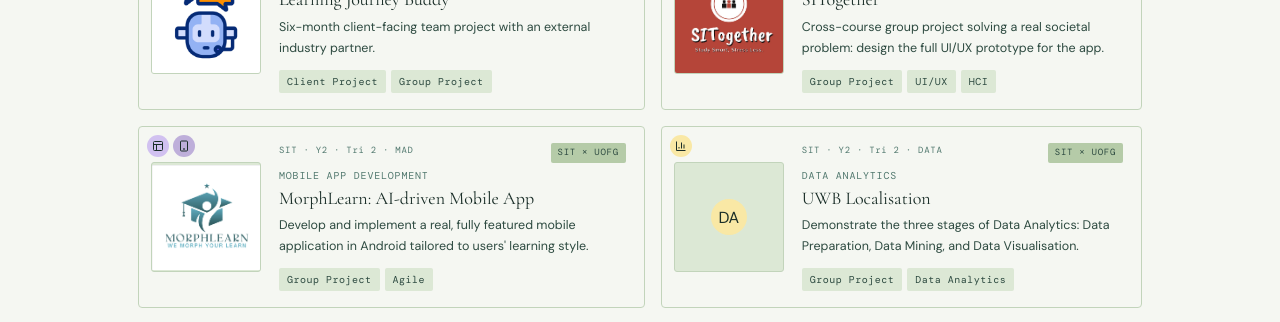
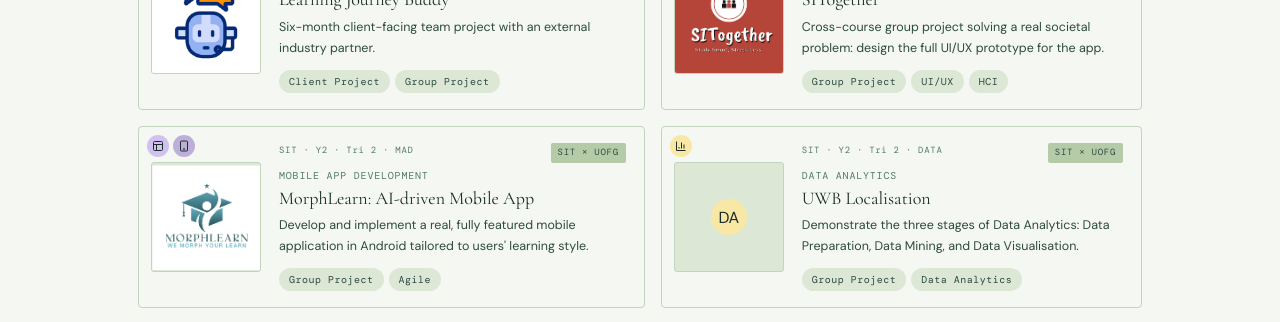
Before and after one commit to tri-o-na/triona-portfolio, a plain HTML site: page projects.html in a window 1280 px wide. Shown: the part 387-709 px from the top of the page. Drawn offline with nearby package versions, Linux system fonts and the light colour scheme.

Commit message:
feat: updated project tags design

```diff
--- a/assets/css/projects.css
+++ b/assets/css/projects.css
@@ -258,8 +258,8 @@
 }
 
 .tag {
-  padding: 3px 8px;
-  border-radius: 2px;
+  padding: 3px 10px;
+  border-radius: 20px;
   background: var(--cream);
   color: var(--forest-mid);
   font-family: var(--mono);
@@ -1168,8 +1168,6 @@ a.project-card {
   background-color: var(--forest-deep);
 }
 
-
-
 /* ── Responsive ───────────────────────────────────────────────── */
 @media (max-width: 900px) {
   .detail-feature-wall {
```
